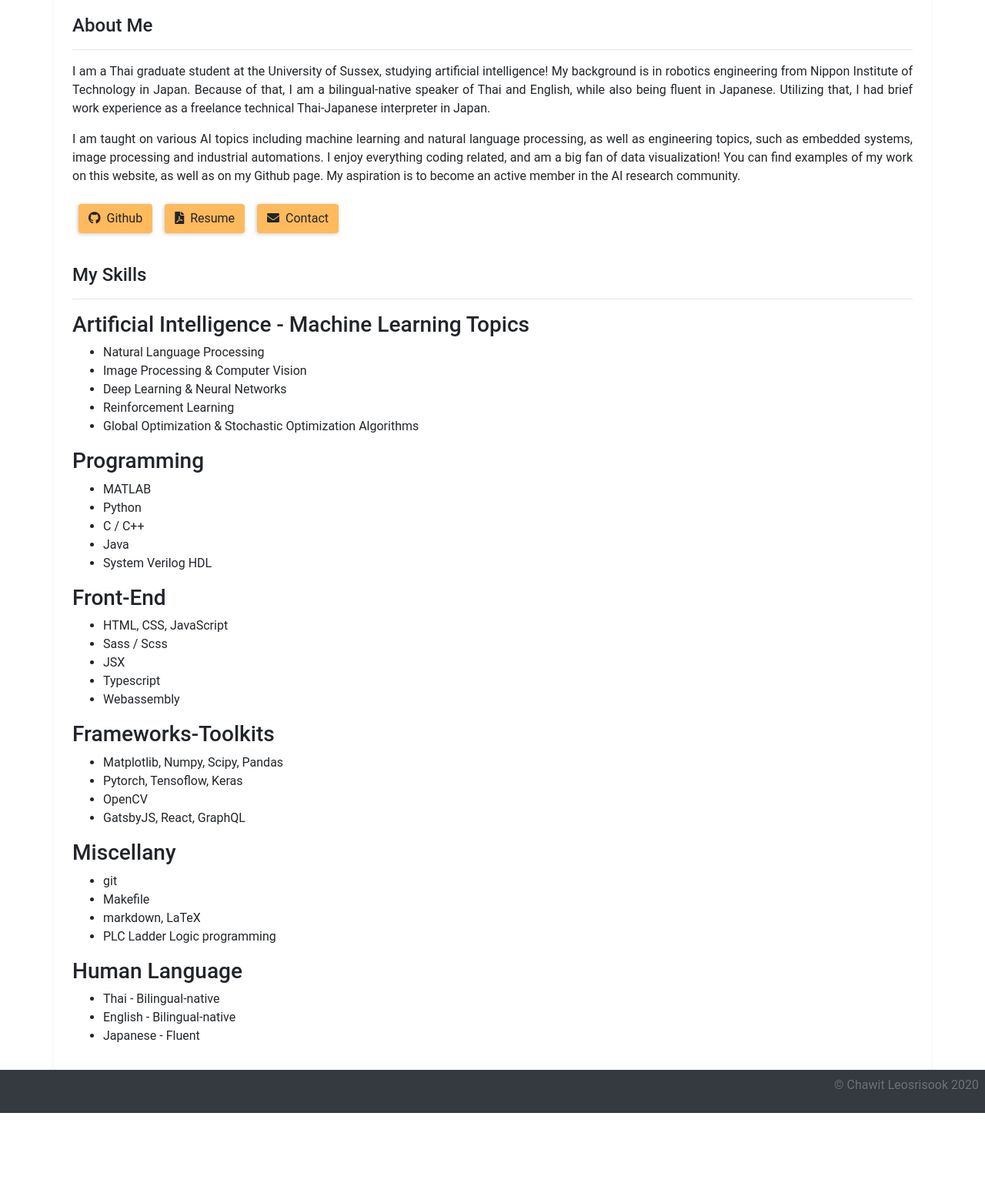
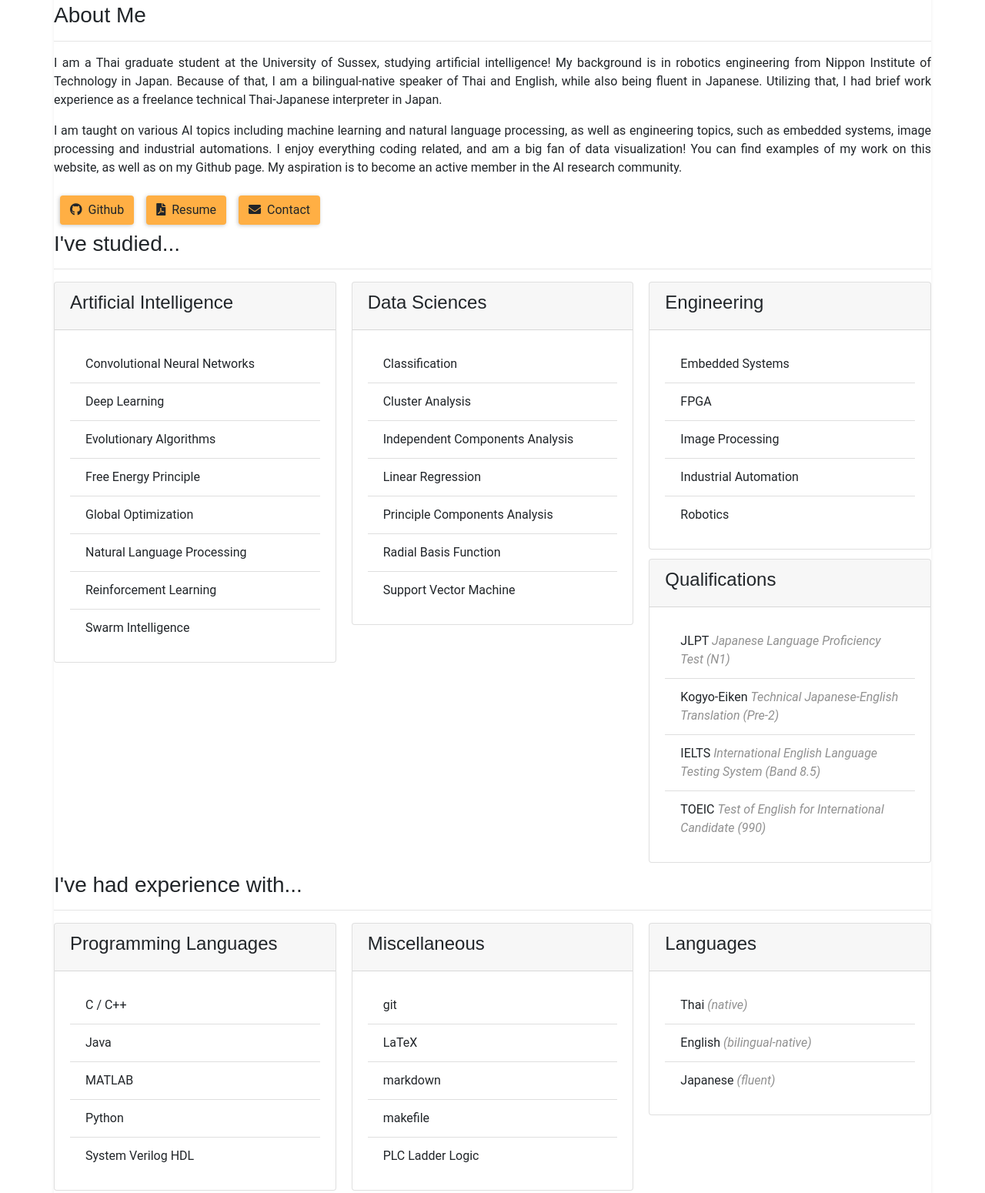
Before and after one commit to mimocha/mimocha.github.io, a Gatsby site: page /about in a window 1280 px wide. Shown: the part 709-2259 px from the top of the page at 77% size. Before the commit the page ends 2155 px from the top, so only its background shows below. Built offline with nearby package versions, Linux system fonts and the light colour scheme; Gatsby itself is replaced by a stand-in of ours; a web font is replaced by a local one.

Commit message:
Set fonts. Styled About me page.

```diff
--- a/src/components/footer.js
+++ b/src/components/footer.js
@@ -1,11 +1,14 @@
 import React from "react"
 // import {Link} from "gatsby"
 
-import "../styles/footer.module.scss"
+import styles from "../styles/footer.module.scss"
 
 const Footer = () => (
 	<footer className="bg-dark">
-		<p className="text-muted text-right">© Chawit Leosrisook 2020</p>
+		<div className={styles.text}>
+			<p className="text-muted">© Chawit Leosrisook 2020</p>
+			<a href="#">Back to top</a>
+		</div>
 	</footer>
 )
 
--- a/src/components/header.js
+++ b/src/components/header.js
@@ -86,11 +86,6 @@ const Header = () => (
 				<NavItems link="/contact">
 					Contact
 				</NavItems>
-
-				{/* TODO: Temporary Link */}
-				<NavItems link="/404">
-					404
-				</NavItems>
 			</ul>
 		</div>
 	</nav>
--- a/src/pages/about.js
+++ b/src/pages/about.js
@@ -1,5 +1,5 @@
 // React
-import React from "react"
+import React, { Children } from "react"
 import { Link } from "gatsby"
 
 // HTML / CSS
@@ -59,24 +59,41 @@ const Hero = () => (
 
 
 
-/* ========================= Content Section ========================= */
+/* ========================= About Section ========================= */
 
 const ContentBox = (props) => (
-	<div className="p-3 mx-2 text-justify">
-		<h4>{props.header}</h4>
+	<div className={styles.contentContainer + " text-justify"}>
+		<h3>{props.header}</h3>
 		<hr></hr>
 		{props.children}
 	</div>
 )
 
-const Button = (props) => (
-<Link to={props.link} target={props.target} rel={props.rel}>
-	<button className={styles.button + " btn"}>
-		<i className={props.icon}></i>
-		{props.children}
-	</button>
-</Link>
-)
+// Check if internal / external ref
+// Gatsby does not like using <Link> for external sites
+// Use normal <a> tags instead
+function Button (props) {
+	let button =
+		<button className={styles.button + " btn"}>
+			<i className={props.icon}></i>
+			{props.children}
+		</button>;
+
+	let element;
+	if (props.type === "internal") {
+		element =
+			<Link to={props.link}>
+				{button}
+			</Link>;
+	} else {
+		element =
+			<a href={props.link} target={props.target} rel={props.rel}>
+				{button}
+			</a>;
+	}
+
+	return (element);
+}
 
 const Summary = () => (
 <ContentBox header="About Me">
@@ -100,7 +117,7 @@ const Summary = () => (
 			link="https://drive.google.com/uc?export=download&id=15iVuo3b5zq37SHGRLBdYwaasMrzzcPHH" icon="fas fa-file-pdf">
 			Resume
 		</Button>
-		<Button link="/contact" icon="fas fa-envelope">
+		<Button link="/contact" icon="fas fa-envelope" type="internal">
 			Contact
 		</Button>
 		<span className={styles.filler}></span>
@@ -108,57 +125,185 @@ const Summary = () => (
 </ContentBox>
 )
 
+
+
+/* ========================= Skills Section ========================= */
+
+const SkillCard = (props) => (
+<div className={styles.card + " card"}>
+	<div className="card-header">
+	<h4>{props.header}</h4>
+	</div>
+	<div className="card-body">
+		{props.children}
+	</div>
+</div>
+)
+
+function SkillList (props) {
+	// Render header if given one
+	let headerObj;
+	if (props.header != null) {
+		headerObj = <h5>
+						{props.header}
+					</h5>;
+	} else {
+		headerObj = null;
+	}
+
+	// Render list entries
+	const count = Children.count(props.children);
+	const items = [];
+	let i;
+	for (i=0; i<count; i++) {
+		items.push(
+			<li className="list-group-item" key={i}>
+				{props.children[i]}
+			</li>
+		);
+	}
+
+	return (
+		<span>
+			{headerObj}
+			<ul className={styles.skillList + " list-group list-group-flush"}>
+				{items}
+			</ul>
+		</span>
+	);
+}
+
 const Skills = () => (
-<ContentBox header="My Skills">
-	<h3>Artificial Intelligence - Machine Learning Topics</h3>
-	<ul>
-		<li>Natural Language Processing</li>
-		<li>Image Processing & Computer Vision</li>
-		<li>Deep Learning & Neural Networks</li>
-		<li>Reinforcement Learning</li>
-		<li>Global Optimization & Stochastic Optimization Algorithms</li>
-	</ul>
+<ContentBox header="I've had experience with...">
+	<div className={styles.cardContainer + " card-columns"}>
+		<SkillCard header="Programming Languages">
+			<SkillList>
+				{["C / C++",
+				"Java",
+				"MATLAB",
+				"Python",
+				"System Verilog HDL"]}
+			</SkillList>
+		</SkillCard>
 
-	<h3>Programming</h3>
-	<ul>
-		<li>MATLAB</li>
-		<li>Python</li>
-		<li>C / C++</li>
-		<li>Java</li>
-		<li>System Verilog HDL</li>
-	</ul>
+		<SkillCard header="Frameworks / Toolkits">
+			<SkillList>
+				{["Matplotlib",
+				"Numpy",
+				"NLTK",
+				"OpenCV",
+				"Pandas",
+				"Scipy"]}
+			</SkillList>
+		</SkillCard>
 
-	<h3>Front-End</h3>
-	<ul>
-		<li>HTML, CSS, JavaScript</li>
-		<li>Sass / Scss</li>
-		<li>JSX</li>
-		<li>Typescript</li>
-		<li>Webassembly</li>
-	</ul>
+		<SkillCard header="Miscellaneous">
+			<SkillList>
+				{["git",
+				"LaTeX",
+				"markdown",
+				"makefile",
+				"PLC Ladder Logic"]}
+			</SkillList>
+		</SkillCard>
 
-	<h3>Frameworks-Toolkits</h3>
-	<ul>
-		<li>Matplotlib, Numpy, Scipy, Pandas</li>
-		<li>Pytorch, Tensoflow, Keras</li>
-		<li>OpenCV</li>
-		<li>GatsbyJS, React, GraphQL</li>
-	</ul>
+		<SkillCard header="Front-end Programming">
+			<SkillList>
+				{["HTML",
+				"CSS / SCSS",
+				"JavaScript",
+				"ReactJS / JSX",
+				"GatsbyJS",
+				"GraphQL"]}
+			</SkillList>
+		</SkillCard>
 
-	<h3>Miscellany</h3>
-	<ul>
-		<li>git</li>
-		<li>Makefile</li>
-		<li>markdown, LaTeX</li>
-		<li>PLC Ladder Logic programming</li>
-	</ul>
+		<SkillCard header="Languages">
+			<SkillList>
+				<span>
+					Thai <span className={styles.subtext}>
+						(native)</span>
+				</span>
+				<span>
+					English <span className={styles.subtext}>
+						(bilingual-native)
+					</span>
+				</span>
+				<span>
+					Japanese <span className={styles.subtext}>
+						(fluent)
+					</span>
+				</span>
+			</SkillList>
+		</SkillCard>
+	</div>
+</ContentBox>
+)
 
-	<h3>Human Language</h3>
-	<ul>
-		<li>Thai - Bilingual-native</li>
-		<li>English - Bilingual-native</li>
-		<li>Japanese - Fluent</li>
-	</ul>
+const Taught = () => (
+<ContentBox header="I've studied...">
+	<div className={styles.cardContainer + " card-columns"}>
+		<SkillCard header="Artificial Intelligence">
+			<SkillList>
+				{["Convolutional Neural Networks",
+				"Deep Learning",
+				"Evolutionary Algorithms",
+				"Free Energy Principle",
+				"Global Optimization",
+				"Natural Language Processing",
+				"Reinforcement Learning",
+				"Swarm Intelligence"]}
+			</SkillList>
+		</SkillCard>
+
+		<SkillCard header="Data Sciences">
+			<SkillList>
+				{["Classification",
+				"Cluster Analysis",
+				"Independent Components Analysis",
+				"Linear Regression",
+				"Principle Components Analysis",
+				"Radial Basis Function",
+				"Support Vector Machine"
+				]}
+			</SkillList>
+		</SkillCard>
+
+		<SkillCard header="Engineering">
+			<SkillList>
+				{["Embedded Systems",
+				"FPGA",
+				"Image Processing",
+				"Industrial Automation",
+				"Robotics"]}
+			</SkillList>
+		</SkillCard>
+
+		<SkillCard header="Qualifications">
+			<SkillList>
+				<span>
+					JLPT <span className={styles.subtext}>
+						Japanese Language Proficiency Test (N1)
+					</span>
+				</span>
+				<span>
+					Kogyo-Eiken <span className={styles.subtext}>
+						Technical Japanese-English Translation (Pre-2)
+					</span>
+				</span>
+				<span>
+					IELTS <span className={styles.subtext}>
+						International English Language Testing System (Band 8.5)
+					</span>
+				</span>
+				<span>
+					TOEIC <span className={styles.subtext}>
+						Test of English for International Candidate (990)
+					</span>
+				</span>
+			</SkillList>
+		</SkillCard>
+	</div>
 </ContentBox>
 )
 
@@ -170,6 +315,7 @@ const AboutPage = () => (
 <Layout>
 	<Hero />
 	<Summary />
+	<Taught />
 	<Skills />
 </Layout>
 )
--- a/src/pages/index.js
+++ b/src/pages/index.js
@@ -6,14 +6,14 @@ import styles from "../styles/index.module.scss"
 
 const Hero = () => (
 <div className={styles.jumbotron + " jumbotron"}>
-	<h1 className={styles.text + " display-4 text-monospace"}>
+	<h1 className={styles.text}>
 		Hello World!
 	</h1>
-	<p className={styles.text + " lead text-monospace"}>
+	<p className={styles.text + " lead"}>
 		I'm Chawit. I study artificial intelligence, and I code for fun!
 	</p>
 	<hr className="my-4"></hr>
-	<div className="container">
+	<div className={styles.buttonContainer}>
 		<Link to="/about" className={styles.button + " btn btn-lg"}>
 			About me
 		</Link>
--- /dev/null
+++ b/src/styles/_fonts.scss
@@ -0,0 +1,131 @@
+/* ======================= Font variable definition ======================= */
+$font-header: 'Comfortaa';
+$font-text: 'OpenSans';
+$font-alternate: 'Roboto';
+$font-mono: 'SourceCodePro';
+
+
+
+/* ======================= Element definition ======================= */
+h1, h2, h3, h4, h5, h6 {
+	font-family: $font-header, sans-serif;
+}
+p, a {
+	font-family: $font-text, $font-alternate, sans-serif;
+}
+
+
+
+/* ======================= Mixin definition ======================= */
+@mixin fonts($family, $url, $weight, $style) {
+	font-family: $family;
+	src: url($url) format('woff2');
+	src: url($url) format('woff');
+	src: url($url) format('truetype');
+	font-weight: $weight;
+	font-style: $style;
+}
+
+
+
+/* ======================= Comfortaa (Header) ======================= */
+@font-face {
+	@include fonts ('Comfortaa', "../fonts/Comfortaa-Light.ttf",
+	light, normal);
+}
+@font-face {
+	@include fonts ('Comfortaa', "../fonts/Comfortaa-Regular.ttf",
+	normal, normal);
+}
+@font-face {
+	@include fonts ('Comfortaa', "../fonts/Comfortaa-Medium.ttf",
+	medium, normal);
+}
+@font-face {
+	@include fonts ('Comfortaa', "../fonts/Comfortaa-Bold.ttf",
+	bold, normal);
+}
+
+
+
+/* ======================= OpenSans (Primary Text) ======================= */
+@font-face {
+	@include fonts ('OpenSans', "../fonts/OpenSans-Light.ttf",
+	light, normal);
+}
+@font-face {
+	@include fonts ('OpenSans', "../fonts/OpenSans-LightItalic.ttf",
+	light, italic);
+}
+@font-face {
+	@include fonts ('OpenSans', "../fonts/OpenSans-Regular.ttf",
+	normal, normal);
+}
+@font-face {
+	@include fonts ('OpenSans', "../fonts/OpenSans-Italic.ttf",
+	normal, italic);
+}
+@font-face {
+	@include fonts ('OpenSans', "../fonts/OpenSans-Bold.ttf",
+	bold, normal);
+}
+@font-face {
+	@include fonts ('OpenSans', "../fonts/OpenSans-BoldItalic.ttf",
+	bold, italic);
+}
+
+
+
+/* ======================= Roboto (Alternate Text) ======================= */
+@font-face {
+	@include fonts ('Roboto', "../fonts/Roboto-Light.ttf",
+	light, normal);
+}
+@font-face {
+	@include fonts ('Roboto', "../fonts/Roboto-LightItalic.ttf",
+	light, italic);
+}
+@font-face {
+	@include fonts ('Roboto', "../fonts/Roboto-Regular.ttf",
+	normal, normal);
+}
+@font-face {
+	@include fonts ('Roboto', "../fonts/Roboto-Italic.ttf",
+	normal, italic);
+}
+@font-face {
+	@include fonts ('Roboto', "../fonts/Roboto-Bold.ttf",
+	bold, normal);
+}
+@font-face {
+	@include fonts ('Roboto', "../fonts/Roboto-BoldItalic.ttf",
+	bold, italic);
+}
+
+
+
+/* ==================== Source Code Pro (monospace) ==================== */
+@font-face {
+	@include fonts ('SourceCodePro', "../fonts/SourceCodePro-Light.ttf",
+	light, normal);
+}
+@font-face {
+	@include fonts ('SourceCodePro', "../fonts/SourceCodePro-LightItalic.ttf",
+	light, italic);
+}
+@font-face {
+	@include fonts ('SourceCodePro', "../fonts/SourceCodePro-Regular.ttf",
+	normal, normal);
+}
+@font-face {
+	@include fonts ('SourceCodePro', "../fonts/SourceCodePro-Italic.ttf",
+	normal, italic);
+}
+@font-face {
+	@include fonts ('SourceCodePro', "../fonts/SourceCodePro-Bold.ttf",
+	bold, normal);
+}
+@font-face {
+	@include fonts ('SourceCodePro', "../fonts/SourceCodePro-BoldItalic.ttf",
+	bold, italic);
+}
--- a/src/styles/about.module.scss
+++ b/src/styles/about.module.scss
@@ -3,9 +3,11 @@
 // NOTE: @import usage is deprecated by SASS
 @import "./colors.scss";
 
-// Jumbotron & Button media query breakpoints
+// Media query breakpoints
+$break-0: 600px;
 $break-1: 763px;
 $break-2: 880px;
+$break-3: 1200px;
 
 /* ============== Jumbotron Styling ============== */
 // flex box
@@ -16,7 +18,7 @@ $break-2: 880px;
 	align-content: center;
 	flex-wrap: wrap;
 
-	background-color: lighten($primary-0, 10%);
+	background-color: $primary-0;
 	background-image: url("../images/about/particles.png");
 }
 // flex items
@@ -24,7 +26,7 @@ $break-2: 880px;
 	flex-grow: 0;
 }
 .summary-box {
-	flex-grow: 1;
+	// Responsive flex-grow
 	text-shadow: -0.5px 0.5px 3px $shadow-secondary-1-2;
 }
 
@@ -59,6 +61,9 @@ $break-2: 880px;
 	.container {
 		display: block;
 	}
+	.summary-box {
+		flex-grow: 0;
+	}
 }
 // Uncollapsed: Effects on
 @media only screen and (min-width: $break-1) {
@@ -72,8 +77,13 @@ $break-2: 880px;
 		display: flex;
 		justify-content: flex-start;
 	}
+	.summary-box {
+		margin-left: 5%;
+		flex-grow: 1;
+	}
 
-	a .logo {
+	a {
+		.logo {
 			opacity: 0;
 			width: 3em;
 			height: 3em;
@@ -81,12 +91,12 @@ $break-2: 880px;
 			transition: all 100ms 200ms ease-in-out;
 			z-index: 1;
 		}
-	a .uni-text {
+		.uni-text {
 			margin-left: -3em;
 			transition: margin 200ms 200ms ease-in-out;
 			z-index: 2;
 		}
-
+	}
 	a:hover {
 		.logo {
 			opacity: 1;
@@ -95,11 +105,44 @@ $break-2: 880px;
 			margin-left: 1em;
 		}
 	}
-	.summary-box {
-		margin-left: 5%;
+}
+
+
+
+/* ============== Contents Styling ============== */
+// Using Bootstrap grids for card sizing and positioning
+.content-container {
+	padding: 0.5em;
+	margin: 1em;
+}
+.card {
+	display: block;
+	text-align: left;
+}
+
+// Responsive card column count
+.card-container {
+	justify-content: stretch;
+	@media only screen and (max-width: $break-0 - 1px) {
+		column-count: 1;
+	}
+	@media only screen and
+		(min-width: $break-0) and (max-width: $break-2 - 1px) {
+		column-count: 2;
+	}
+	@media only screen and (min-width: $break-2) {
+		column-count: 3;
 	}
 }
 
+.skill-list {
+	// left indent list items
+	padding-left: 1em;
+}
+.subtext {
+	font-style: italic;
+	color: $shadow-primary-2;
+}
 
 
 /* ==================== Button Styling ==================== */
@@ -121,12 +164,11 @@ $break-2: 880px;
 	text-align: center;
 	margin: 0.5rem;
 
-	background-color: lighten($secondary-1-1, 15%);
+	background-color: lighten($secondary-1-1, 10%);
 	box-shadow: -1px 1px 5px $shadow-primary-3;
 	transition: all 100ms ease-in;
 }
 .button:hover {
-	color: #ffffff;
 	background-color: darken($secondary-1-1, 10%);
 }
 .button:active {
--- a/src/styles/contact.module.scss
+++ b/src/styles/contact.module.scss
@@ -2,6 +2,7 @@
 // React doesn't recognize variable usage: colors.$variable
 // NOTE: @import usage is deprecated by SASS
 @import "./colors.scss";
+@import "./fonts.scss";
 
 /* ============== Outer Container Styling ============== */
 .container {
--- a/src/styles/footer.module.scss
+++ b/src/styles/footer.module.scss
@@ -1,3 +1,30 @@
-footer {
-	text-shadow: 1px 1px #303030;
+// TODO: @use method doesn't work?
+// React doesn't recognize variable usage: colors.$variable
+// NOTE: @import usage is deprecated by SASS
+@import "./colors.scss";
+
+.text {
+	padding: 0.25em 5vw;
+	display: flex;
+	flex-direction: row;
+	justify-content: space-between;
+
+	text-shadow: -1px 1px 3px $shadow-primary-0;
+
+	a, p {
+		margin: 0;
+	}
 }
+
+// Back to top link coloring
+.text a {
+	transition: color 100ms ease-in-out;
+	color: #efefef;
+}
+.text a:hover {
+	color: $primary-0;
+	text-decoration: none;
+}
+.text a:active {
+	color: $secondary-2-0;
+}
--- a/src/styles/header.module.scss
+++ b/src/styles/header.module.scss
@@ -2,11 +2,7 @@
 // React doesn't recognize variable usage: colors.$variable
 // NOTE: @import usage is deprecated by SASS
 @import "./colors.scss";
-
-@font-face {
-	font-family: 'SourceCodePro-Regular';
-	src: url("../fonts/SourceCodePro-Regular.ttf");
-}
+@import "./fonts.scss";
 
 /* ==================== Nav Menu Styling ==================== */
 .brand-container {
@@ -14,7 +10,7 @@
 	// Set to width of brand text
 	min-width: 14.5em;
 	span {
-		font-family: 'SourceCodePro-Regular';
+		font-family: $font-mono, monospace;
 		text-shadow: -1px 1px 3px $shadow-primary-1;
 	}
 }
@@ -24,9 +20,16 @@
 }
 .navbar-nav {
 	flex-direction: row;
-	justify-content: space-evenly;
+
+	@media only screen and (max-width: 767px) {
+		justify-content: space-evenly;
+	}
+	@media only screen and (min-width: 768px) {
+		justify-content: flex-end;
+	}
 }
 .nav-link {
+	margin: 0 0.5em;
 	transition: all 200ms ease-in-out;
 }
 a {
--- a/src/styles/index.module.scss
+++ b/src/styles/index.module.scss
@@ -2,7 +2,9 @@
 // React doesn't recognize variable usage: colors.$variable
 // NOTE: @import usage is deprecated by SASS
 @import "./colors.scss";
+@import "./fonts.scss";
 
+/* ==================== Hero Styling ==================== */
 .jumbotron {
 	background-color: lighten($primary-0, 10%);
 	background-image: url("../images/about/particles.png");
@@ -11,19 +13,31 @@
 .text {
 	text-shadow: -0.5px 0.5px 3px $shadow-primary-2;
 }
+h1.text {
+	font-size: 3em;
+}
+p.text {
+	font-size: 1.5em;
+}
 
 
 
 /* ==================== Button Styling ==================== */
+.button-container {
+	display: flex;
+	flex-grow: 1;
+	flex-wrap: wrap;
+	flex-direction: row;
+	justify-content: flex-start;
+}
+
 .button {
-	margin-left: 0.5em;
-	margin-right: 0.5em;
-	background-color: $secondary-1-1;
+	margin: 0.5em 1em 0.5em 0;
+	background-color: lighten($secondary-1-1, 5%);
 	box-shadow: -1px 1px 5px $shadow-primary-3;
 	transition: all 100ms ease-in;
 }
 .button:hover {
-	color: #ffffff;
 	background-color: darken($secondary-1-1, 10%);
 }
 .button:active {
@@ -32,16 +46,10 @@
 }
 
 
-/* ==================== Carousel Styling ==================== */
-.one {
-	height: 500px;
-	background-color: $primary-1;
+
+/* ==================== Showcase Styling ==================== */
+.showcase-container {
+	flex-grow: 1;
+	margin: 0.5em;
+	padding: 1em;
 }
-.two {
-	height: 500px;
-	background-color: $primary-2;
-}
-.three {
-	height: 500px;
-	background-color: $primary-3;
-}
```
Lines whose indentation alone changed are shown as unchanged.
